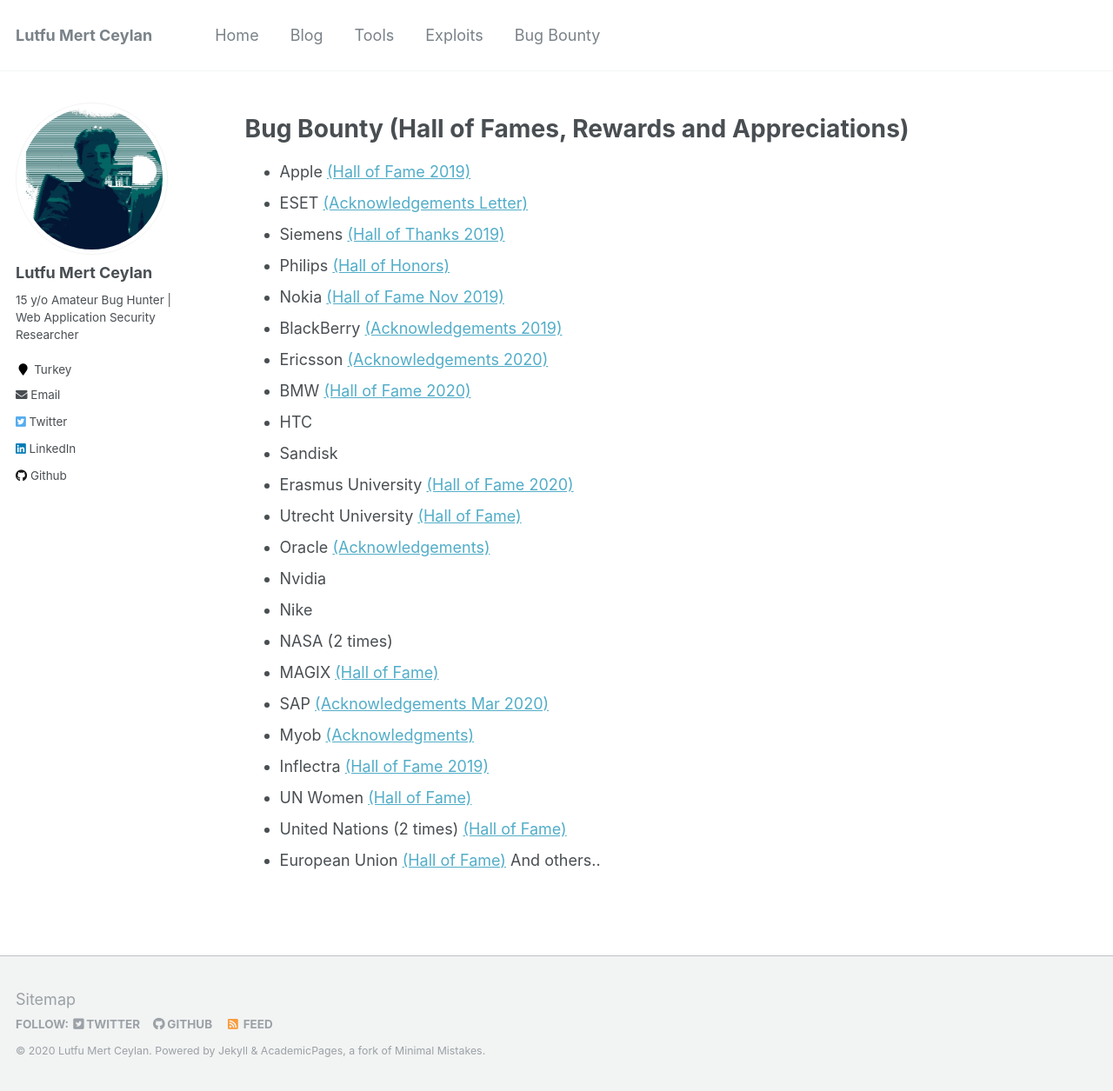
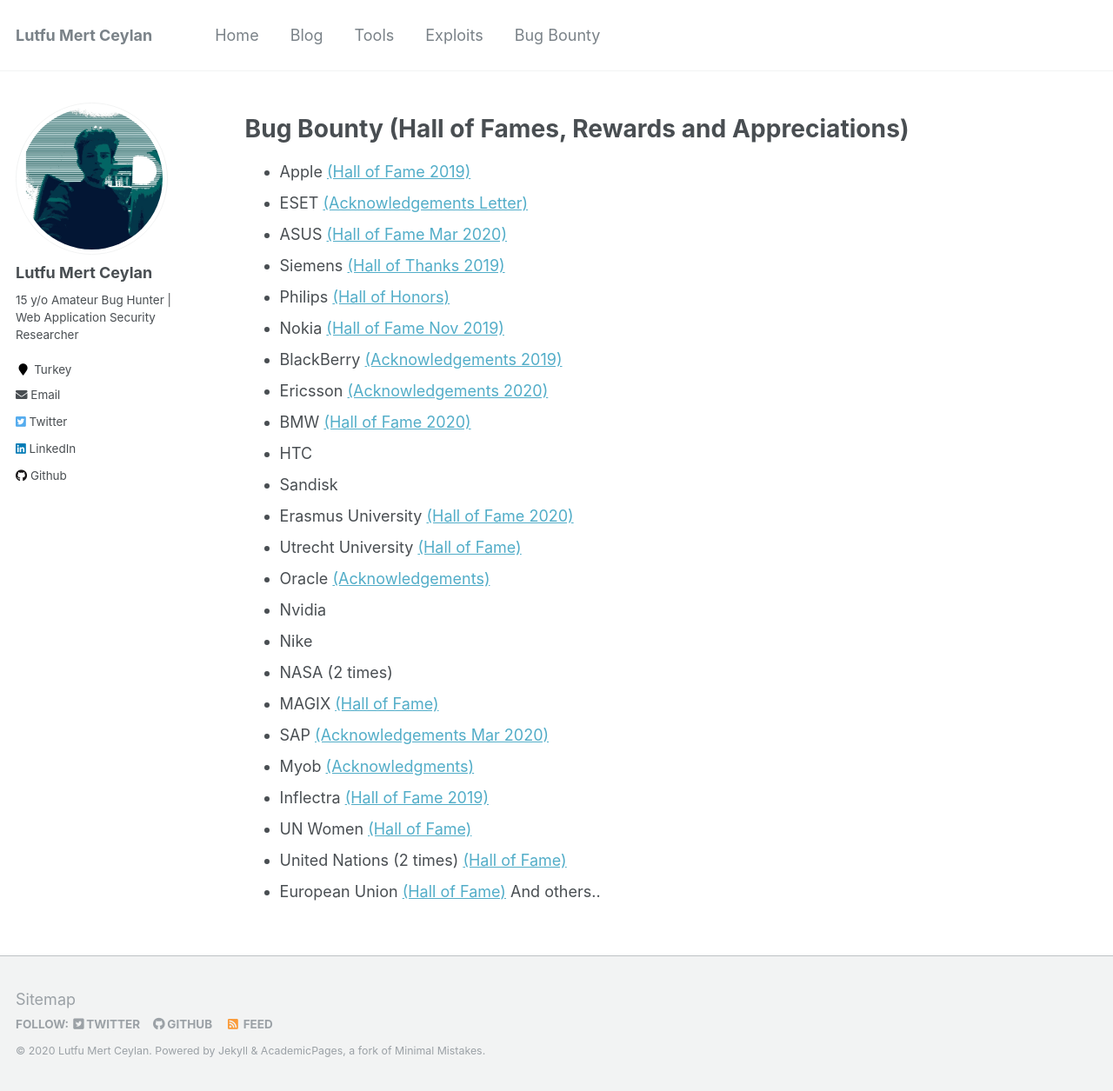
Before and after one commit to lutfumertceylan/mywebsite, a Jekyll site: the page built from _pages/bugbounty.md, in a window 1280 px wide and 1255 px high. Shown: the whole window at 87% size. Built offline with Jekyll 4.4.1, drawn with Linux system fonts in a browser that asks for light colours.

Commit message:
Update bugbounty.md

```diff
--- a/_pages/bugbounty.md
+++ b/_pages/bugbounty.md
@@ -11,6 +11,7 @@ redirect_from:
 
 * Apple <a href="https://support.apple.com/en-us/HT201536">(Hall of Fame 2019)</a>
 * ESET <a href="http://lutfumertceylan.com.tr/files/eset-acknowledgement.jpg">(Acknowledgements Letter)</a>
+* ASUS <a href="https://www.asus.com/Static_WebPage/ASUS-Product-Security-Advisory/">(Hall of Fame Mar 2020)</a>
 * Siemens <a href="https://new.siemens.com/global/en/products/services/cert/hall-of-thanks.html">(Hall of Thanks 2019)</a>
 * Philips <a href="https://www.philips.com/a-w/security/coordinated-vulnerability-disclosure/hall-of-honors.html">(Hall of Honors)</a>
 * Nokia <a href="https://www.nokia.com/responsible-disclosure/">(Hall of Fame Nov 2019)</a>
```
